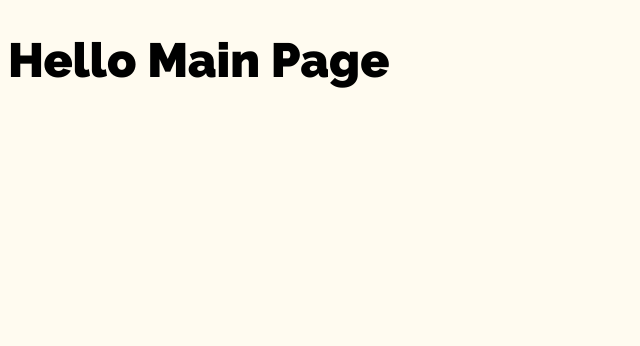
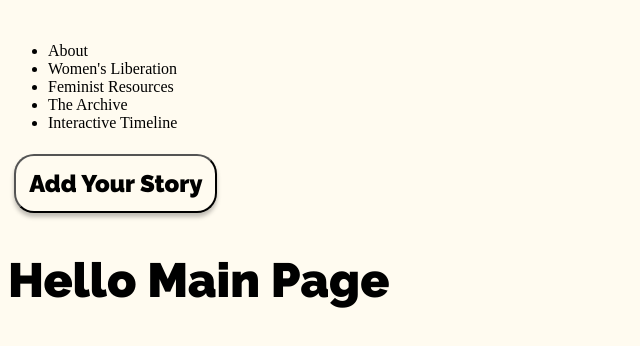
Before and after one commit to founders-programme-2/howl, a React (Create React App) app in the folder client/: page / in a window 1280 px wide. Shown: the top 346 px of the page, without its empty margins (0-640 px from the left). Built offline with nearby package versions, Linux system fonts and the light colour scheme; what react-a11y would draw is missing.

Commit message:
Add header to main page

```diff
--- a/client/src/Components/Main/index.js
+++ b/client/src/Components/Main/index.js
@@ -1,8 +1,13 @@
-import React from 'react';
+import React, { Fragment } from 'react';
 import Header from '../Common/Header';
 
 const Main = () => {
-  return <h1>Hello Main Page</h1>;
+  return (
+    <Fragment>
+      <Header />
+      <h1>Hello Main Page</h1>
+    </Fragment>
+  );
 };
 
 export default Main;
```
